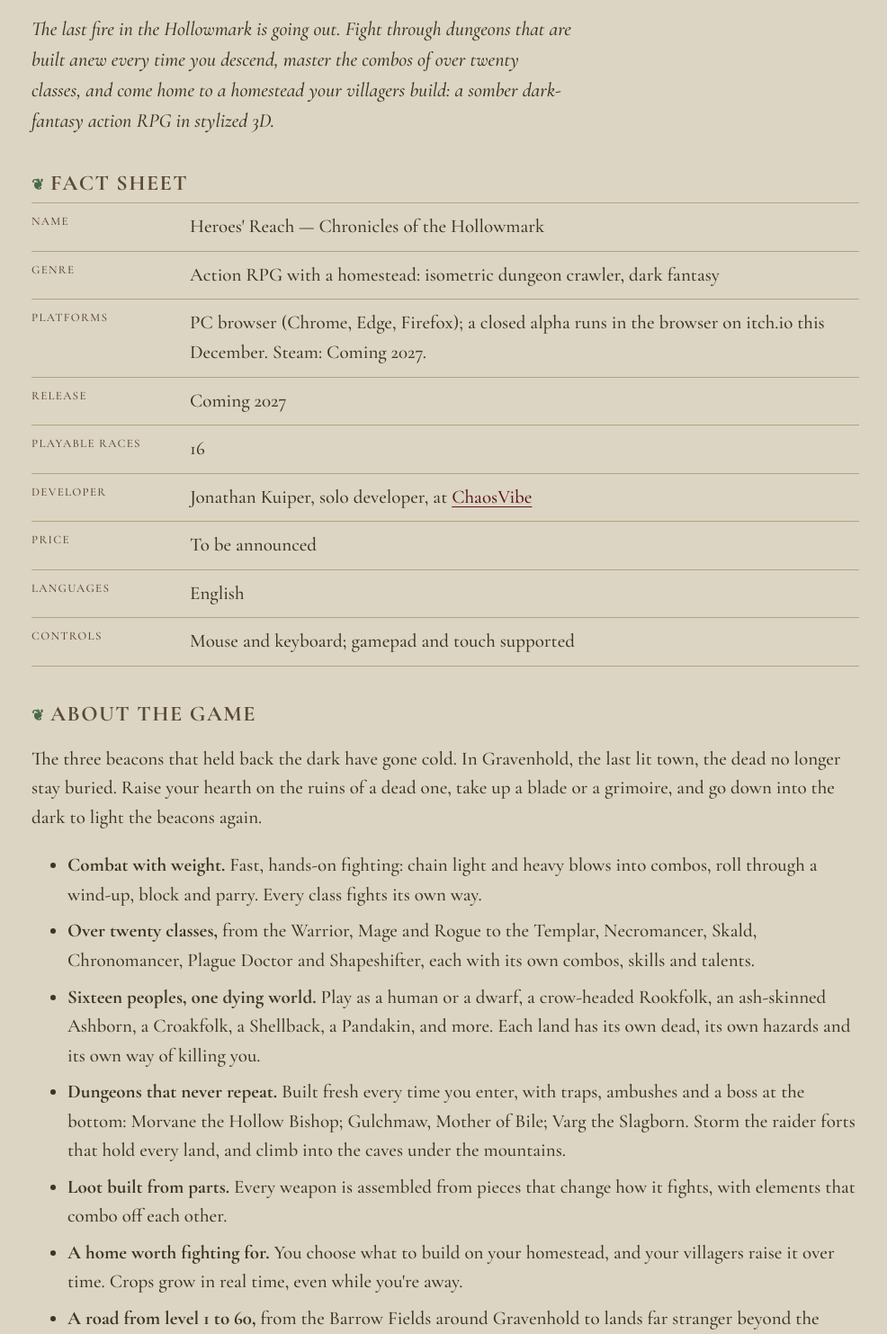
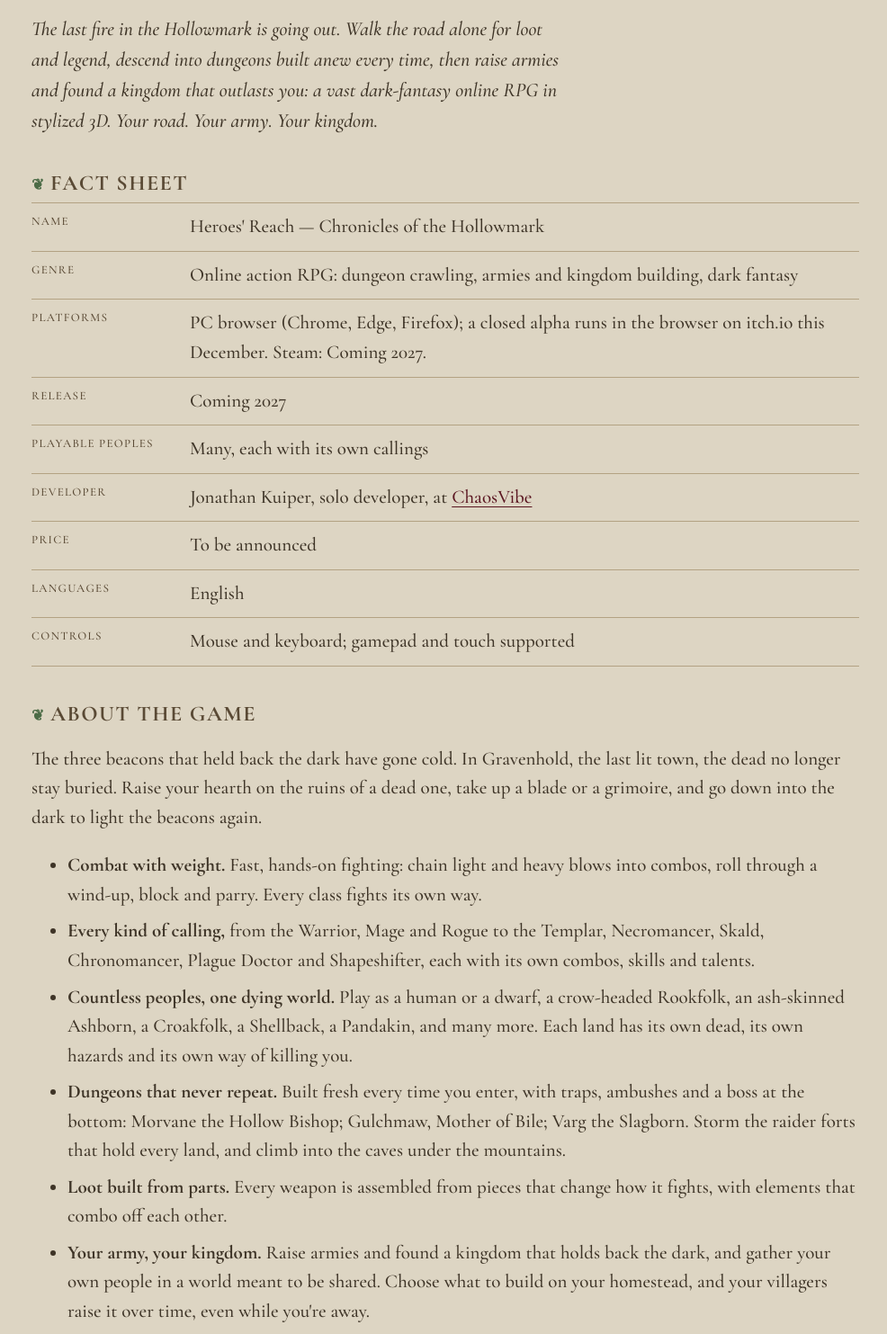
Before and after one commit to jonnyk2/heroesreach, a plain HTML site: page press.html in a window 1280 px wide. Shown: the part 436-1919 px from the top of the page at 90% size, without its empty margins (145-1131 px from the left). Drawn offline with nearby package versions, Linux system fonts and the light colour scheme; a web font is replaced by a local one.

Commit message:
Tagline 'Your road. Your army. Your kingdom.', online/armies/kingdom copy, no counts

```diff
--- a/press.html
+++ b/press.html
@@ -14,7 +14,7 @@
 <link rel="stylesheet" href="site.css">
 </head>
 <body class="page">
-<!-- Safe list only (docs/social-plan.md §6): no co-op, no release date beyond "Coming 2027". The owner approves before it's linked anywhere.
+<!-- Owner direction 2026-11-15: armies, kingdom and online play are in; no counts of lands/classes/peoples; no release date beyond "Coming 2027". The owner approves before it's linked anywhere.
      Capsule art and the trailer go in the "Capsule art and trailer" section once the Steam page assets exist (docs/social/steam.md). -->
 <nav class="top solid"><a class="brand" href="./">Heroes' Reach</a><span class="links"><a href="#facts">Facts</a><a href="#logos">Logos</a><a href="#shots">Screenshots</a><a class="pill" href="./#alpha">Alpha sign-up</a></span></nav>
 <header class="masthead">
@@ -42,15 +42,15 @@
 <main class="doc press">
   <p class="kicker">Press kit</p>
   <h1>Heroes' Reach — Chronicles of the Hollowmark</h1>
-  <p class="lead">The last fire in the Hollowmark is going out. Fight through dungeons that are built anew every time you descend, master the combos of over twenty classes, and come home to a homestead your villagers build: a somber dark-fantasy action RPG in stylized 3D.</p>
+  <p class="lead">The last fire in the Hollowmark is going out. Walk the road alone for loot and legend, descend into dungeons built anew every time, then raise armies and found a kingdom that outlasts you: a vast dark-fantasy online RPG in stylized 3D. Your road. Your army. Your kingdom.</p>
 
   <h2 id="facts">Fact sheet</h2>
   <dl class="facts">
     <div><dt>Name</dt><dd>Heroes' Reach — Chronicles of the Hollowmark</dd></div>
-    <div><dt>Genre</dt><dd>Action RPG with a homestead: isometric dungeon crawler, dark fantasy</dd></div>
+    <div><dt>Genre</dt><dd>Online action RPG: dungeon crawling, armies and kingdom building, dark fantasy</dd></div>
     <div><dt>Platforms</dt><dd>PC browser (Chrome, Edge, Firefox); a closed alpha runs in the browser on itch.io this December. Steam: Coming 2027.</dd></div>
     <div><dt>Release</dt><dd>Coming 2027</dd></div>
-    <div><dt>Playable races</dt><dd>16</dd></div>
+    <div><dt>Playable peoples</dt><dd>Many, each with its own callings</dd></div>
     <div><dt>Developer</dt><dd>Jonathan Kuiper, solo developer, at <a href="https://chaosvibe.com">ChaosVibe</a></dd></div>
     <div><dt>Price</dt><dd>To be announced</dd></div>
     <div><dt>Languages</dt><dd>English</dd></div>
@@ -61,12 +61,12 @@
   <p>The three beacons that held back the dark have gone cold. In Gravenhold, the last lit town, the dead no longer stay buried. Raise your hearth on the ruins of a dead one, take up a blade or a grimoire, and go down into the dark to light the beacons again.</p>
   <ul>
     <li><b>Combat with weight.</b> Fast, hands-on fighting: chain light and heavy blows into combos, roll through a wind-up, block and parry. Every class fights its own way.</li>
-    <li><b>Over twenty classes,</b> from the Warrior, Mage and Rogue to the Templar, Necromancer, Skald, Chronomancer, Plague Doctor and Shapeshifter, each with its own combos, skills and talents.</li>
-    <li><b>Sixteen peoples, one dying world.</b> Play as a human or a dwarf, a crow-headed Rookfolk, an ash-skinned Ashborn, a Croakfolk, a Shellback, a Pandakin, and more. Each land has its own dead, its own hazards and its own way of killing you.</li>
+    <li><b>Every kind of calling,</b> from the Warrior, Mage and Rogue to the Templar, Necromancer, Skald, Chronomancer, Plague Doctor and Shapeshifter, each with its own combos, skills and talents.</li>
+    <li><b>Countless peoples, one dying world.</b> Play as a human or a dwarf, a crow-headed Rookfolk, an ash-skinned Ashborn, a Croakfolk, a Shellback, a Pandakin, and many more. Each land has its own dead, its own hazards and its own way of killing you.</li>
     <li><b>Dungeons that never repeat.</b> Built fresh every time you enter, with traps, ambushes and a boss at the bottom: Morvane the Hollow Bishop; Gulchmaw, Mother of Bile; Varg the Slagborn. Storm the raider forts that hold every land, and climb into the caves under the mountains.</li>
     <li><b>Loot built from parts.</b> Every weapon is assembled from pieces that change how it fights, with elements that combo off each other.</li>
-    <li><b>A home worth fighting for.</b> You choose what to build on your homestead, and your villagers raise it over time. Crops grow in real time, even while you're away.</li>
-    <li><b>A road from level 1 to 60,</b> from the Barrow Fields around Gravenhold to lands far stranger beyond the Hollowmark.</li>
+    <li><b>Your army, your kingdom.</b> Raise armies and found a kingdom that holds back the dark, and gather your own people in a world meant to be shared. Choose what to build on your homestead, and your villagers raise it over time, even while you're away.</li>
+    <li><b>A world without edges,</b> from the Barrow Fields around Gravenhold to lands far stranger beyond the Hollowmark.</li>
   </ul>
 
   <h2>History</h2>
```
Also changed, not shown: index.html (+7 -6 lines), 1 other file.
